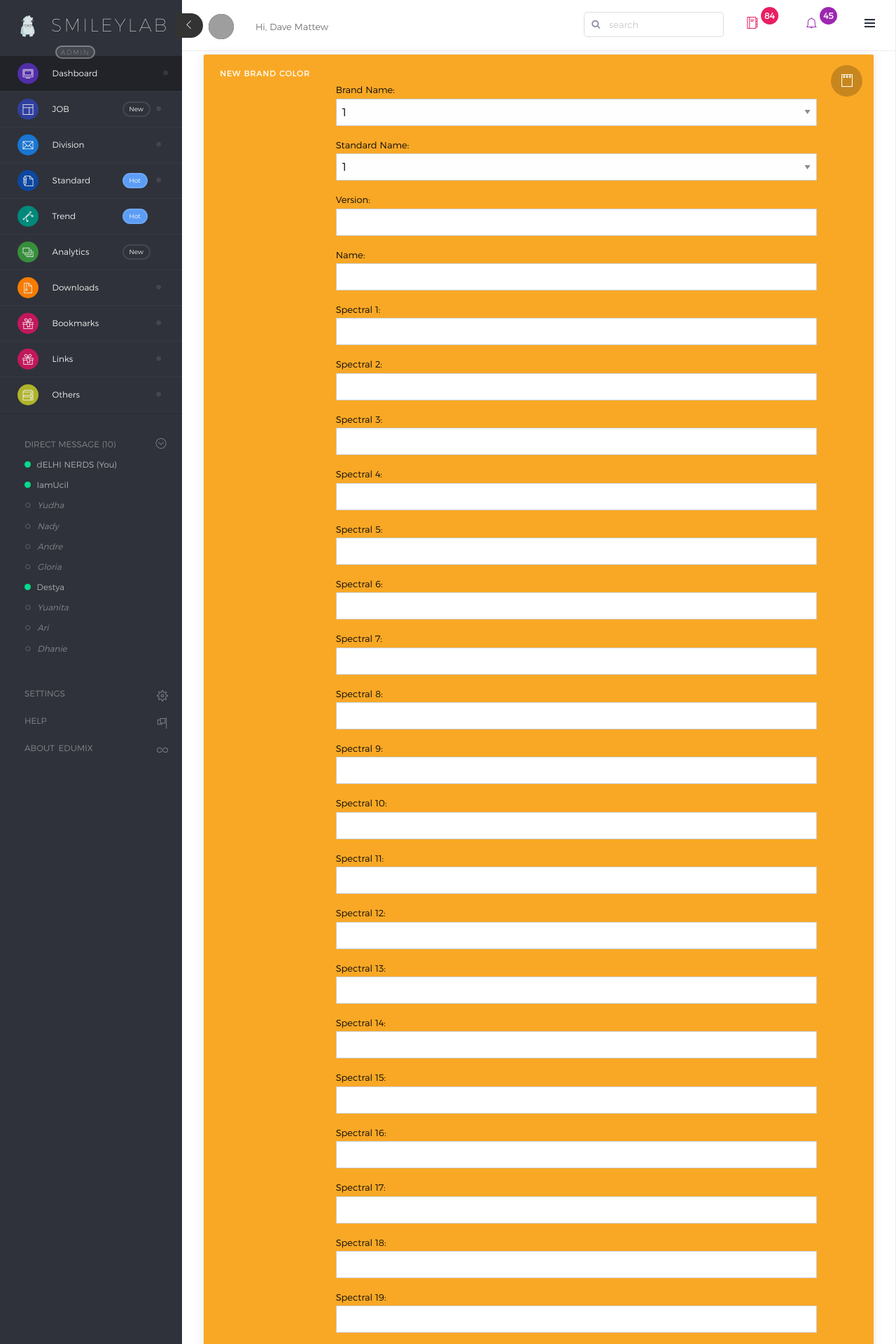
After one commit to dotslash227/smileylab-crm, a Django app: page /patchStandard in a window 1280 px wide. The commit adds this page. Shown: the top 1920 px of the page at 70% size. Run offline with Django 3.2, Linux system fonts and the light colour scheme; some libraries are stand-ins or nearby versions; some web fonts are replaced; grey boxes are pictures that could not be loaded.

Commit message:
templates

```diff
--- a/app/urls.py
+++ b/app/urls.py
@@ -4,5 +4,10 @@ from . import views
 urlpatterns = [
     url(r'^$', views.index, name="index"),
     url(r'^job$', views.job, name="job"),
+    url(r'^division$', views.division, name="division"),
+    url(r'^standard$', views.standard, name="standard"),
+    url(r'^patchStandard$', views.patchStandard, name="patchStandard"),
+    url(r'^patchTolerance$', views.patchTolerance, name="patchTolerance"),
+
 
 ]
--- a/app/views.py
+++ b/app/views.py
@@ -29,3 +29,30 @@ def index(request):
 
 def job(request):
     return render(request, "job.html", {})
+
+def division(request):
+    return render(request, "division.html", {})
+
+def standard(request):
+    return render(request, "standard.html", {})
+
+def patchStandard(request):
+    return render(request, "patchStandard.html",
+                    {
+                      "range36":xrange(1,37),
+                      "labRange":["L", "A", "B", "C", "H"],
+                      "rgbRange": ["R", "G", "B"],
+
+                    }
+                  )
+
+def patchTolerance(request):
+    return render(request, "patchTolerance.html",
+                    {
+                      "range36":xrange(1,37),
+                      "labRange":["L", "A", "B", "C", "H"],
+                      "metamerismLevelRange": xrange(1,4),
+                      "dE2000LevelRange": xrange(1,4),
+
+                    }
+                  )
--- a/templates/header.html
+++ b/templates/header.html
@@ -51,7 +51,7 @@
                 <li>
                   <a class="tooltip-tip" href="#" title="Division"> <i class="intial palette-Blue-700 bg ti-email"></i> <span>Division</span> </a>
                   <ul>
-                    <li><a href="#">New Division</a></li>
+                    <li><a href="{% url "app:division" %}">New Division</a></li>
                     <li><a href="#">Show Divisions</a></li>
                   </ul>
                 </li>
@@ -59,11 +59,11 @@
                   <a href="#" class="tooltip-tip"> <i class="intial palette-Blue-900 bg ti-write"></i> <span>Standard
                     <small class="side-menu-noft bg-blue">hot</small></span> </a>
                   <ul>
-                    <li><a href="#">New Standards</a></li>
+                    <li><a href="{% url "app:standard" %}">New Standards</a></li>
                     <li><a href="#">Show Standards</a></li>
                     <li><a href="#">Show Evaluations</a></li>
-                    <li><a href="#">New Brand Colors</a></li>
-                    <li><a href="#">New Patch Tolerance</a></li>
+                    <li><a href="{% url "app:patchStandard" %}">New Brand Color</a></li>
+                    <li><a href="{% url "app:patchTolerance"%}">New Patch Tolerance</a></li>
                     <li><a href="#">Show Member Evaluation</a></li>
                     <li><a href="#">Show Member Property</a></li>
                   </ul>
--- /dev/null
+++ b/templates/patchStandard.html
@@ -0,0 +1,136 @@
+{% extends "base.html" %} {% load staticfiles %} {% block title %} Home {% endblock title %} {% block content %}
+<div class="row" style="margin-top:-20px">
+  <div class="large-12 columns">
+    <div class="row">
+      <div class="large-12 columns">
+        <div class="box palette-Yellow-800 bg">
+          <div class="box-header  palette-Yellow-800 bg">
+            <h3 class="box-title"><span class="text-white">&nbsp;&nbsp;&nbsp;NEW Brand Color</span></h3>
+            <div class="pull-right text-white box-tools">
+              <span class="text-white box-btn"><i class="circle-nest-medium ti-notepad"></i>
+              </span> &nbsp;&nbsp;&nbsp;
+            </div>
+            <div class="medium-9 columns ">
+              <div>
+                <form class="form-inline">
+                  <br>
+                  <br>
+
+                  <div class="form-group">
+                    <label class="sr-only" name="brand">Brand Name:</label>
+                    <select class="form-control" required>
+                          <option>1</option>
+                          <option>2</option>
+                    </select>
+                  </div>
+
+                  <div class="form-group">
+                    <label class="sr-only" name="standard">Standard Name:</label>
+                    <select class="form-control" required>
+                          <option>1</option>
+                          <option>2</option>
+                    </select>
+                  </div>
+
+                  <div class="form-group">
+                    <label class="sr-only">Version:</label>
+                    <input type="text" class="form-control" name="version" required>
+                  </div>
+
+                  <div class="form-group">
+                    <label class="sr-only">Name:</label>
+                    <input type="text" class="form-control" name="name" required>
+                  </div>
+
+                  {% for i in range36 %}
+
+                  <div class="form-group">
+                    <label class="sr-only">Spectral {{i}}:</label>
+                    <input type="text" class="form-control" name="spectral{{i}}" required>
+                  </div>
+
+                  {% endfor %}
+
+                  {% for i in labRange %}
+
+                  <div class="form-group">
+                    <label class="sr-only">Lab {{i}}:</label>
+                    <input type="text" class="form-control" name="lab{{i}}" required>
+                  </div>
+
+                  {% endfor %}
+
+                  <div class="form-group">
+                    <label class="sr-only">Density:</label>
+                    <input type="text" class="form-control" name="density" required>
+                  </div>
+
+                  <div class="form-group">
+                    <label class="sr-only">Dot Gain:</label>
+                    <input type="text" class="form-control" name="dotGain" required>
+                  </div>
+
+                  <div class="form-group">
+                    <label class="sr-only">Print Contrast:</label>
+                    <input type="text" class="form-control" name="printContrast" required>
+                  </div>
+
+                  <div class="form-group">
+                    <label class="sr-only">G7:</label>
+                    <input type="text" class="form-control" name="G7" required>
+                  </div>
+
+                  <div class="form-group">
+                    <label class="sr-only">Trap:</label>
+                    <input type="text" class="form-control" name="trap" required>
+                  </div>
+
+                  <div class="form-group">
+                    <label class="sr-only">Geometry:</label>
+                    <input type="text" class="form-control" name="geometry" required>
+                  </div>
+
+
+                  <div class="form-group">
+                    <label class="sr-only">Illuminant:</label>
+                    <input type="text" class="form-control" name="illuminant" required>
+                  </div>
+
+                  <div class="form-group">
+                    <label class="sr-only">Spin:</label>
+                    <input type="text" class="form-control" name="spin" required>
+                  </div>
+
+                  {% for i in rgbRange %}
+
+                  <div class="form-group">
+                    <label class="sr-only">Rgb {{i}}:</label>
+                    <input type="text" class="form-control" name="rgb{{i}}" required>
+                  </div>
+
+
+                  {% endfor %}
+
+                  <div class="form-group">
+                    <label class="sr-only" name="active">Active:</label>
+                    <select class="form-control" required>
+                          <option>Active</option>
+                          <option>Inactive</option>
+                    </select>
+                  </div>
+
+                  <button type="submit" class="btn btn-default">Create Brand Color</button>
+
+                  <br>
+                  <br>
+                </form>
+              </div>
+            </div>
+          </div>
+        </div>
+      </div>
+    </div>
+  </div>
+</div>
+
+{% endblock content %}
```
Also changed, not shown: templates/division.html (added, +51 -0 lines), templates/job.html (+8 -8 lines), templates/patchTolerance.html (added, +124 -0 lines), templates/standard.html (added, +58 -0 lines).
